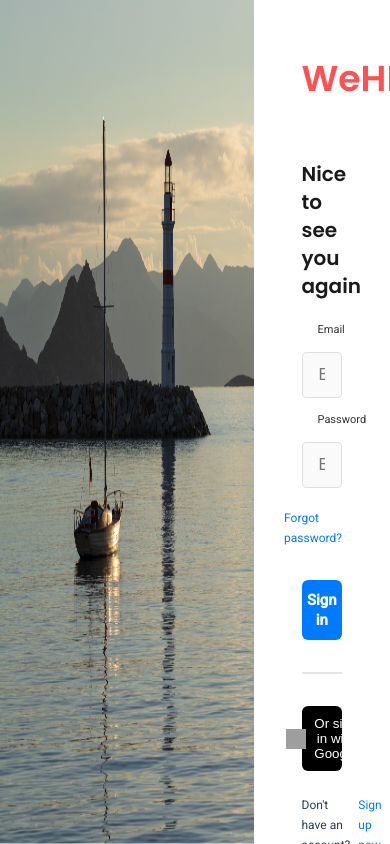
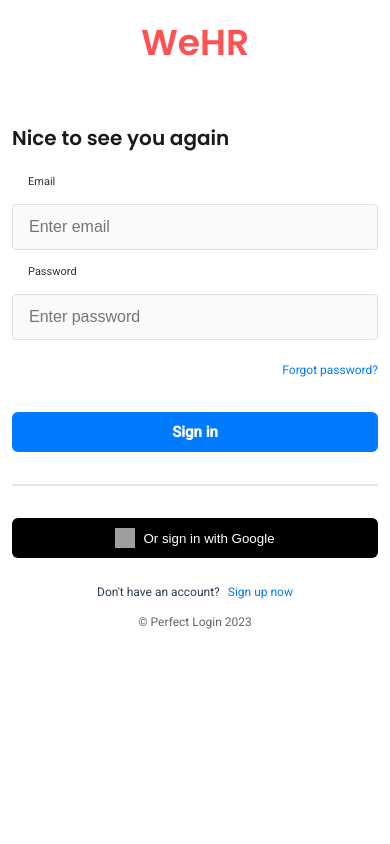
Before and after one commit to apmcopods/hr-dashboard, a Vue app: page /auth in a window 390 px wide. Built offline with nearby package versions, Linux system fonts and the light colour scheme; grey boxes are pictures that could not be loaded.

Commit message:
Make auth view responsive

```diff
--- a/src/views/AuthView.vue
+++ b/src/views/AuthView.vue
@@ -97,4 +97,32 @@
     line-height: 16px;
     color: #666;
 }
+
+@media screen and (max-width: 1024px) {
+    .left-section {
+        width: 45%;
+    }
+
+    .right-section {
+        width: 55%;
+    }
+
+    .right-section>form {
+        margin: 24px;
+    }
+}
+
+@media screen and (max-width: 640px) {
+    .left-section {
+        display: none;
+    }
+
+    .right-section {
+        width: 100%;
+    }
+
+    .right-section>form {
+        margin: 12px;
+    }
+}
 </style>
```
